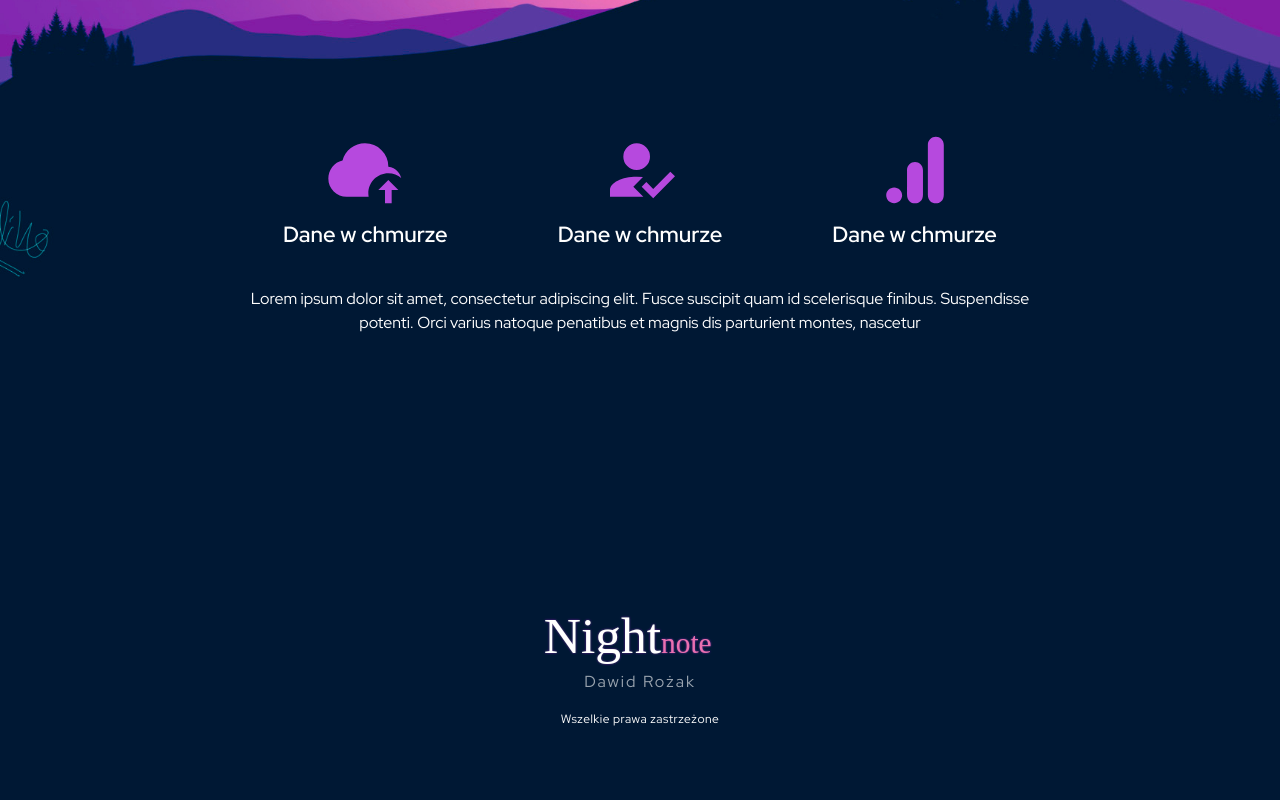
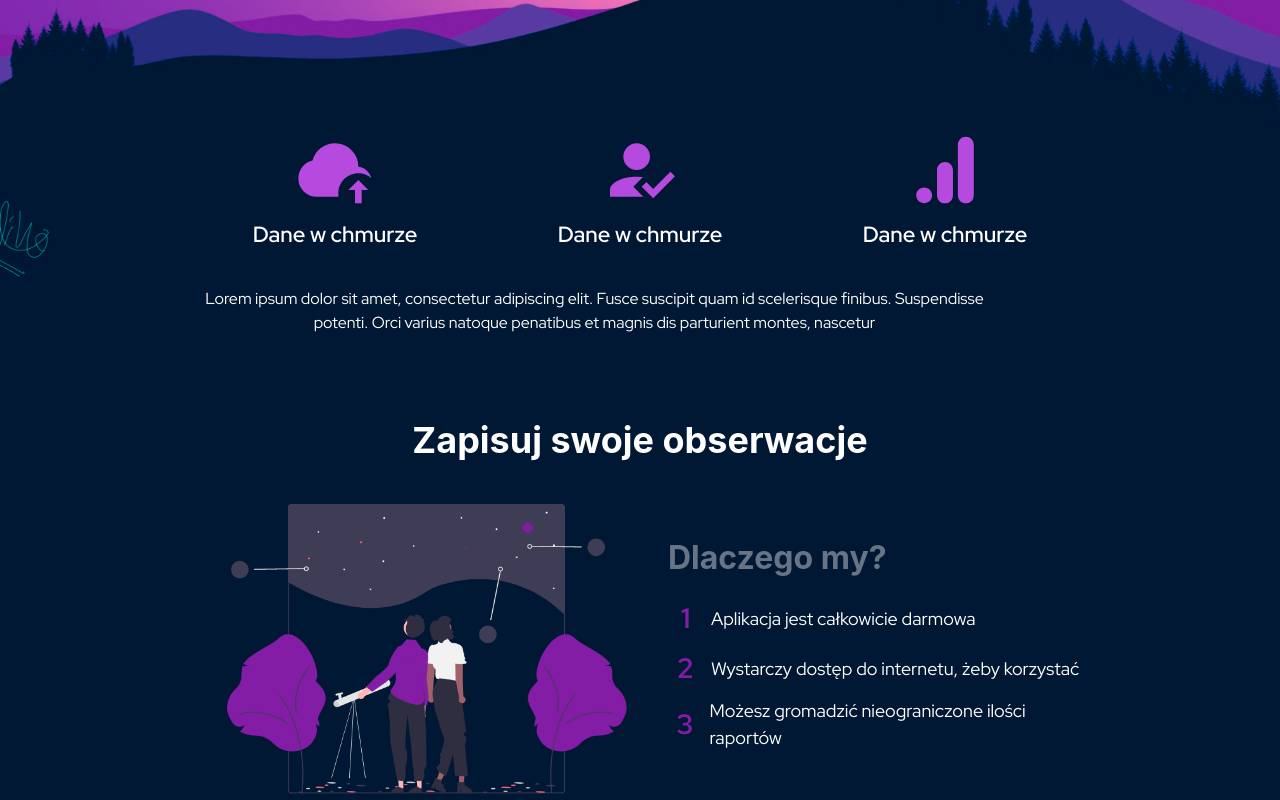
Before and after one commit to DawidDev/sky-note, a React (Create React App) app: page / in a window 1280 px wide. Shown: the part 520-1320 px from the top of the page. Built offline with nearby package versions, Linux system fonts and the light colour scheme.

Commit message:
16.01.2022 - Add sections in Home page

```diff
--- a/src/Pages/Home/Home.tsx
+++ b/src/Pages/Home/Home.tsx
@@ -1,13 +1,18 @@
 import React from 'react'
 import Jumbutron from '../../components/Jumbutron/Jumbutron'
 import FeatureBox from '../../components/FeatureBox/FeatureBox'
+import Advantages from '../../components/Advantages/Advantages'
+import { Flex, Heading, VStack } from '@chakra-ui/react'
 
 const Home = () => {
     return(
         <>
             <Jumbutron />
+            <Flex flexDir="column">
             <FeatureBox />
-
+            <Heading textAlign="center" mb="42px">Zapisuj swoje obserwacje </Heading>
+            <Advantages />
+            </Flex>
         </>
     )
 }
```
